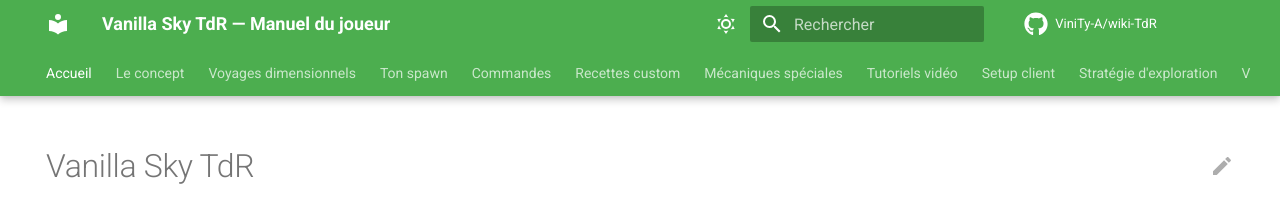
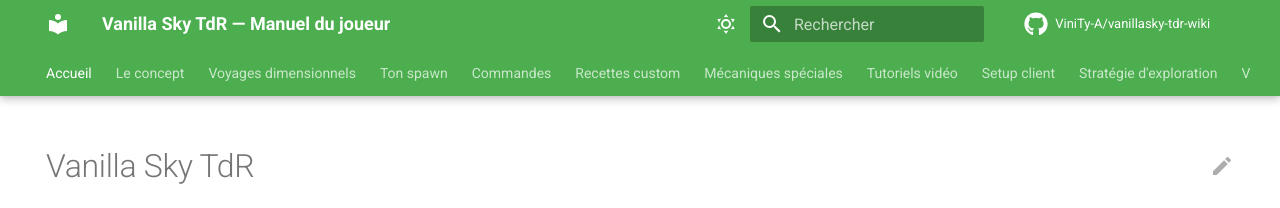
Before and after one commit to ViniTy-A/vanillasky-tdr-wiki, an MkDocs documentation site: the page built from docs/index.md, in a window 1280 px wide. Shown: the top 208 px of the page. Built offline with MkDocs 1.6.1 and Material for MkDocs 9.7.7, drawn with Linux system fonts in a browser that asks for light colours; comment, search, counter and statistics services are not loaded.

Commit message:
config: update repo name to vanillasky-tdr-wiki

```diff
--- a/mkdocs.yml
+++ b/mkdocs.yml
@@ -1,10 +1,10 @@
 site_name: Vanilla Sky TdR — Manuel du joueur
 site_description: Manuel complet du serveur Skyblock Vanilla Sky « Tout de Rien » (Fabric MC 1.21.11)
 site_author: ViniTy-A
-site_url: https://vinity-a.github.io/wiki-TdR/
+site_url: https://vinity-a.github.io/vanillasky-tdr-wiki/
 
-repo_url: https://github.com/ViniTy-A/wiki-TdR
-repo_name: ViniTy-A/wiki-TdR
+repo_url: https://github.com/ViniTy-A/vanillasky-tdr-wiki
+repo_name: ViniTy-A/vanillasky-tdr-wiki
 edit_uri: edit/main/docs/
 
 copyright: Vanilla Sky TdR — « Tout de Rien »
```
Also changed, not shown: README.md (+4 -4 lines).
